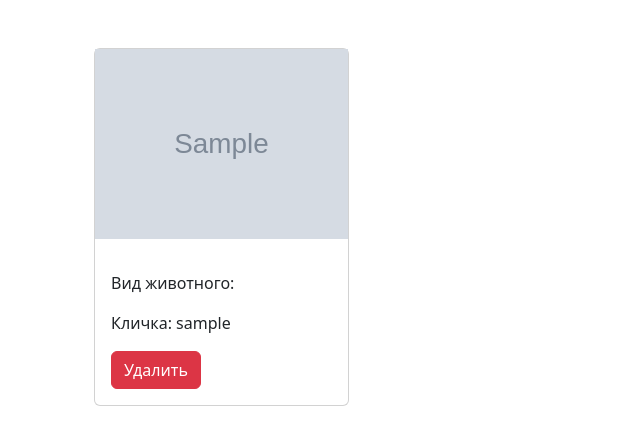
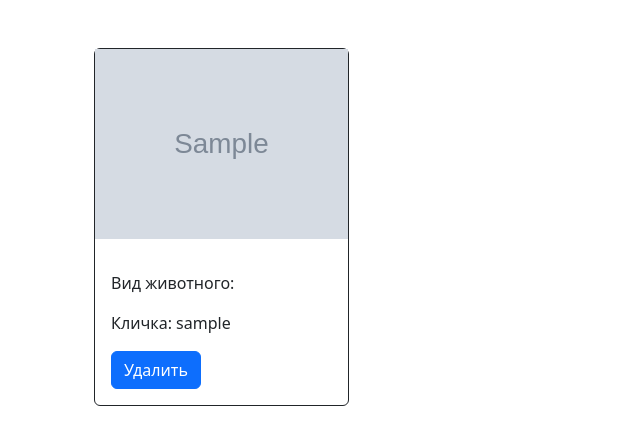
Before and after one commit to Alex4892/animal_project, a Django app: page /substack/ in a window 1280 px wide. Shown: the part 59-504 px from the top of the page, without its empty margins (0-640 px from the left). Run offline with Django 5.2, Linux system fonts and the light colour scheme; a user stored in the database is signed in; tables that the repository leaves empty hold one stand-in row (values such as "Sample post"); grey boxes marked "Sample" are stand-in pictures; parts of the project's set-up code (start-up, migrations or seed data) failed here and were passed over.

Commit message:
Внесены правки по стилям с карточкой по удалению объявлений из закладки

```diff
--- a/templates/substack/substack.html
+++ b/templates/substack/substack.html
@@ -9,7 +9,7 @@
         <div class="row">
           {% for substack_animal in substack_animals %}
           <div class="col-12 col-md-6 col-lg-3 mb-4 d-flex">
-            <div class="card" style="width: 18rem">
+            <div class="card border-dark" style="width: 18rem">
               <img
                 src="{% if substack_animal.animal.image %} {{ substack_animal.animal.image.url }} {% else %}
                 {% static 'img/1.jpg' %} {% endif %}"
@@ -21,7 +21,7 @@
                   {% for kind in kinds %} {{ kind }} {% if not forloop.last %}, {% endif %}
                   {% endfor %}</p>
                 <p class="card-text">Кличка: {{ substack_animal.animal.nickname }}</p>
-                <button type="button" class="btn btn-danger btn-remove-substack" data-substack-animal-id="{{ substack_animal.id }}">
+                <button type="button" class="btn btn-primary btn-remove-substack" data-substack-animal-id="{{ substack_animal.id }}">
                   Удалить</button>
               </div>
             </div>
```
